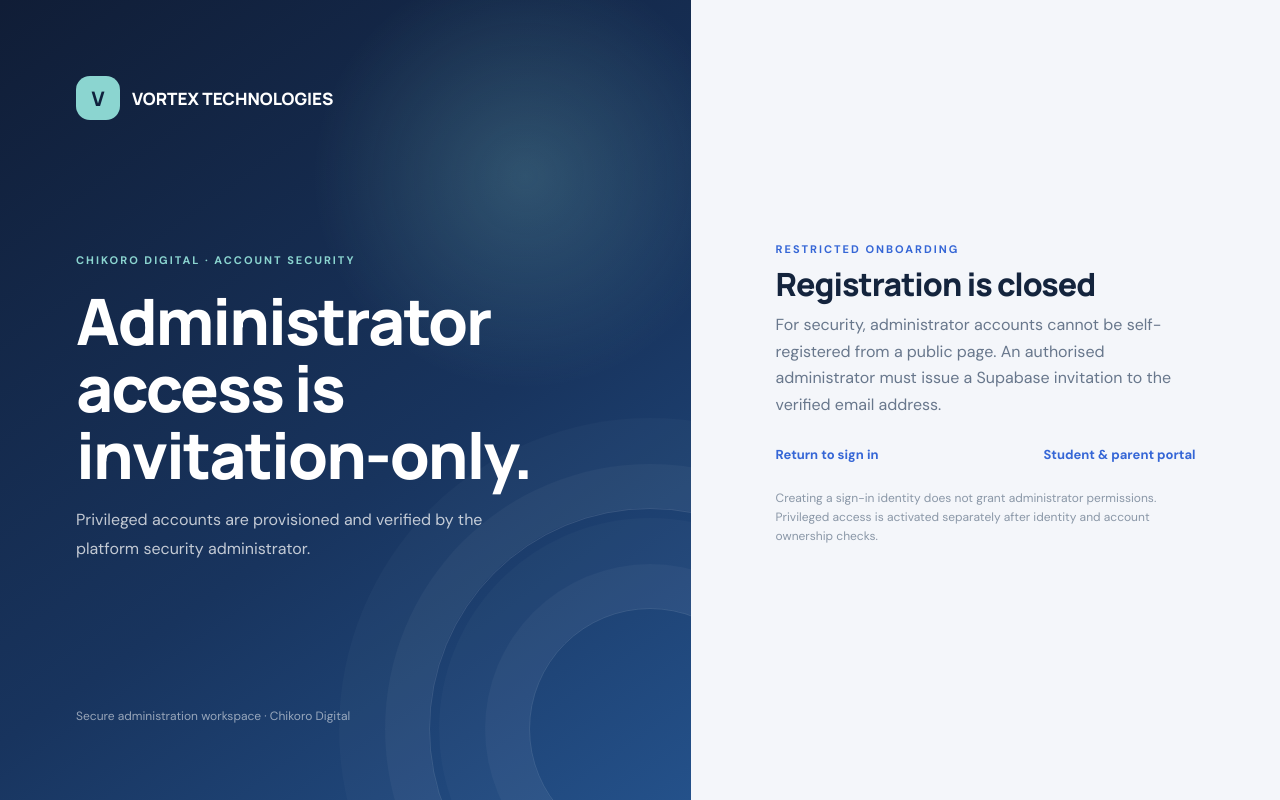
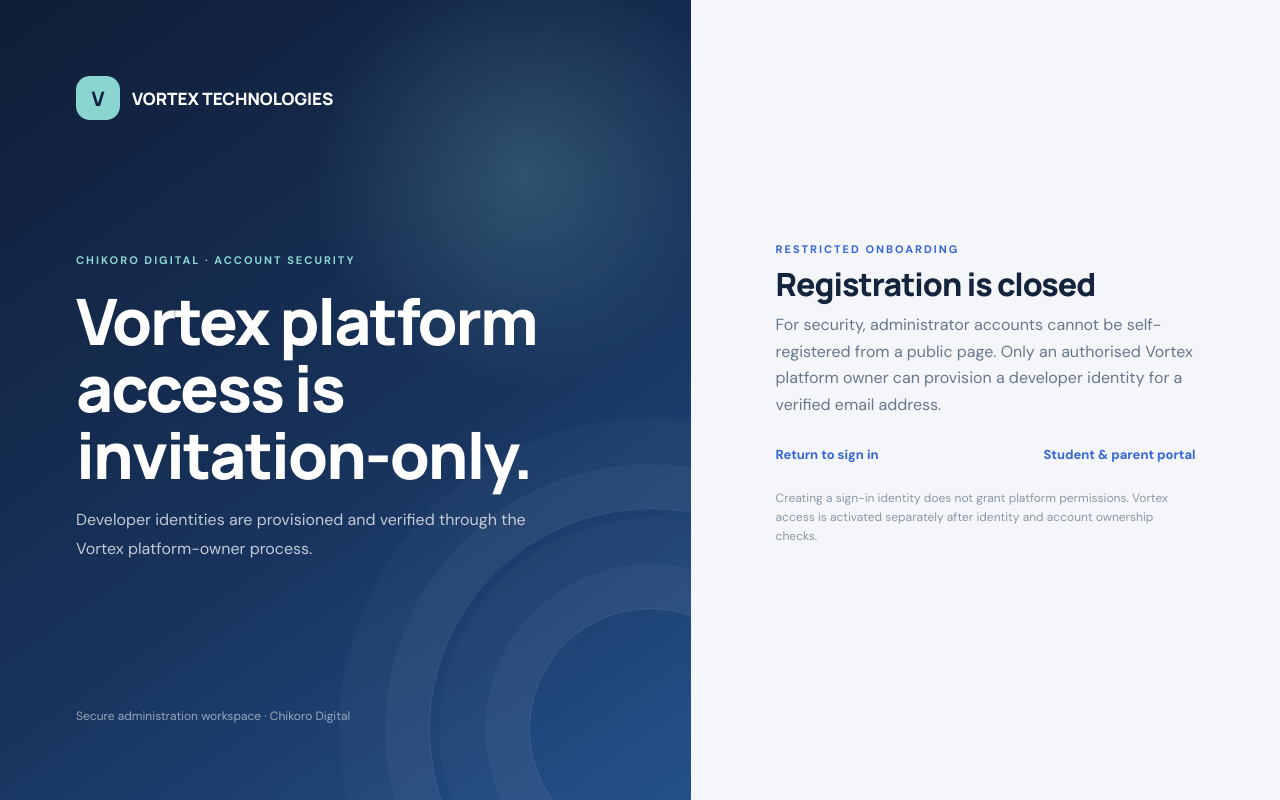
Before and after one commit to Mishtino/Chikoro-Digital, a Next.js app in the folder admin/: page /register in a window 1280 px wide. Built offline with nearby package versions, Linux system fonts and the light colour scheme.

Commit message:
Make invitation-only page specific to Vortex developer access

```diff
--- a/admin/pages/register.js
+++ b/admin/pages/register.js
@@ -2,14 +2,14 @@ export default function AdminRegister() {
   return <main className="admin-auth">
     <section className="admin-visual">
       <div className="admin-brand"><span className="admin-mark">V</span><span>VORTEX TECHNOLOGIES</span></div>
-      <div className="admin-visual-copy"><span>CHIKORO DIGITAL · ACCOUNT SECURITY</span><h1>Administrator access is invitation-only.</h1><p>Privileged accounts are provisioned and verified by the platform security administrator.</p></div>
+      <div className="admin-visual-copy"><span>CHIKORO DIGITAL · ACCOUNT SECURITY</span><h1>Vortex platform access is invitation-only.</h1><p>Developer identities are provisioned and verified through the Vortex platform-owner process.</p></div>
       <div className="admin-visual-foot">Secure administration workspace · Chikoro Digital</div>
     </section>
     <section className="admin-panel"><div className="admin-card">
       <div className="admin-eyebrow">Restricted onboarding</div><h2>Registration is closed</h2>
-      <p className="intro">For security, administrator accounts cannot be self-registered from a public page. An authorised administrator must issue a Supabase invitation to the verified email address.</p>
+      <p className="intro">For security, administrator accounts cannot be self-registered from a public page. Only an authorised Vortex platform owner can provision a developer identity for a verified email address.</p>
       <div className="admin-links"><a href="/">Return to sign in</a><a href="https://chikoro-digital.vercel.app">Student & parent portal</a></div>
-      <p className="admin-note">Creating a sign-in identity does not grant administrator permissions. Privileged access is activated separately after identity and account ownership checks.</p>
+      <p className="admin-note">Creating a sign-in identity does not grant platform permissions. Vortex access is activated separately after identity and account ownership checks.</p>
     </div></section>
   </main>;
 }
```
